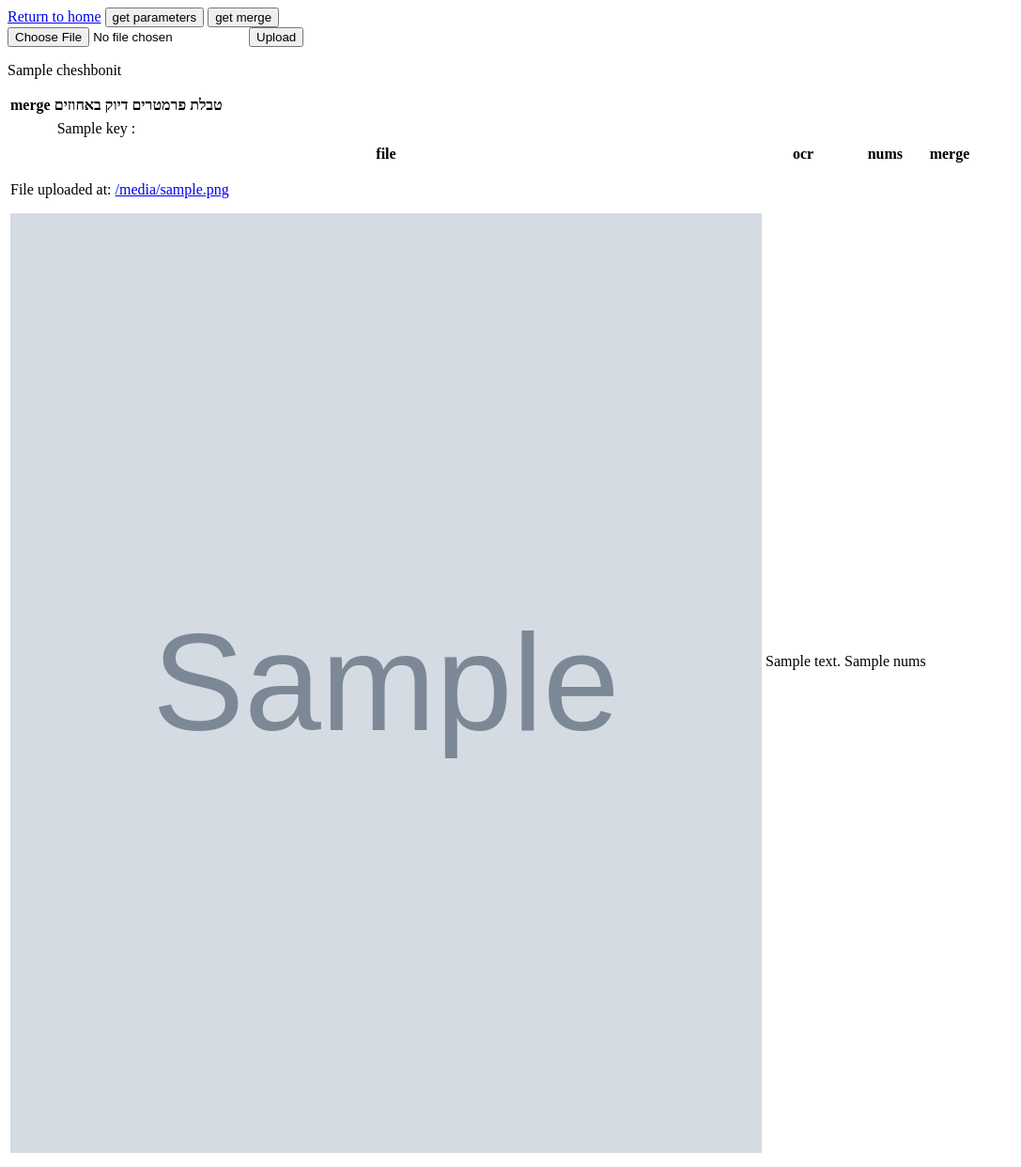
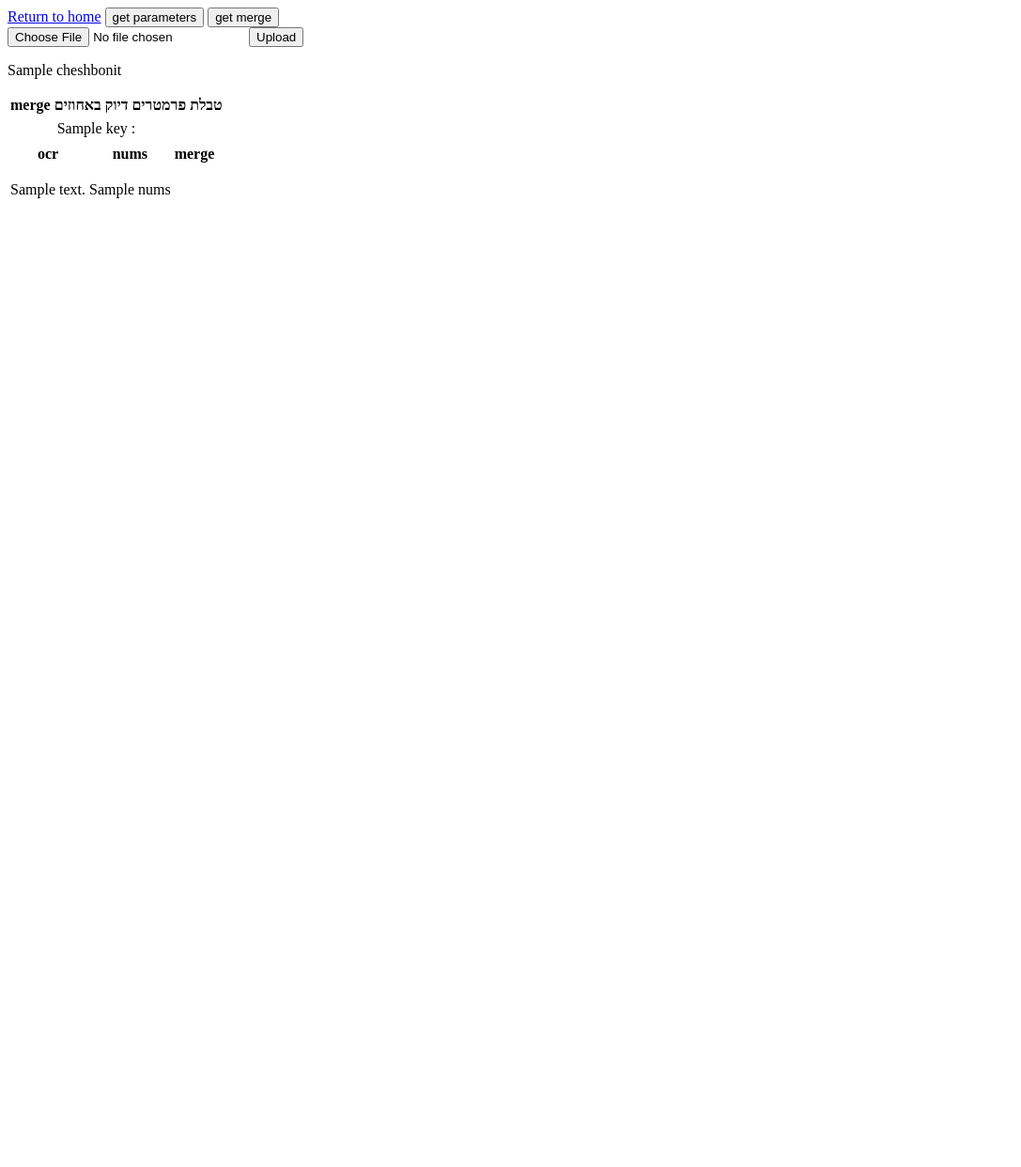
Before and after one commit to aviadm24/ocr, a Django app: template ocr/templates/ocr/image_upload.html in a window 1280 px wide. Shown: the whole page at 94% size, without its empty margins (0-1087 px from the left). After the commit the page ends 211 px from the top, so only its background shows below. Run offline with Django 3.2, Linux system fonts and the light colour scheme; the template is opened without the code that fills it: most values are stand-ins (such as "Sample title", 1, 10 or a date in 2020); grey boxes marked "Sample" are stand-in pictures; some libraries are stand-ins or nearby versions.

Commit message:
changed html to show only heb and nums

```diff
--- a/ocr/templates/ocr/image_upload.html
+++ b/ocr/templates/ocr/image_upload.html
@@ -56,21 +56,21 @@
     {% if uploaded_file_url %}
         <table>
       <thead>
-      <th>file</th>
+      <!--<th>file</th>-->
       <th>ocr</th>
       <th>nums</th>
       <th>merge</th>
       </thead>
       <tbody>
       <tr>
-          <td>
+          <!--<td>-->
 
-                <p>File uploaded at: <a href="{% static uploaded_file_url %}">{{ uploaded_file_url }}</a></p>
-                <img src="{% static uploaded_file_url %}" height="1000" width="800">
-              <!--<img src="/{{ uploaded_file_url }}" height="1000" width="800">-->
-              <!--<img src="{{ uploaded_file_url }}" height="1000" width="800">-->
+                <!--<p>File uploaded at: <a href="{% static uploaded_file_url %}">{{ uploaded_file_url }}</a></p>-->
+                <!--<img src="{% static uploaded_file_url %}" height="1000" width="800">-->
+              <!--&lt;!&ndash;<img src="/{{ uploaded_file_url }}" height="1000" width="800">&ndash;&gt;-->
+              <!--&lt;!&ndash;<img src="{{ uploaded_file_url }}" height="1000" width="800">&ndash;&gt;-->
 
-          </td>
+          <!--</td>-->
           <td>
               {% if text %}
               {% autoescape off %}
--- a/ocr/views.py
+++ b/ocr/views.py
@@ -101,7 +101,7 @@ def image_upload(request):
         return render(request, 'ocr/image_upload.html', {
             'text': text,
             'nums': nums,
-            'answers': word_list_dict,
+            # 'answers': word_list_dict,
             'uploaded_file_url': uploaded_file_url
         })
 
--- a/post.py
+++ b/post.py
@@ -2,8 +2,9 @@ import requests
 import json
 url = 'http://127.0.0.1:8000/ocr_output/'
 url2 = 'https://avi-ocr.herokuapp.com/ocr_output/'
-files = {'image': open('images/7.jpg', 'rb')}
+files = {'image': open('images/8.jpg', 'rb')}
 res = requests.post(url2, files=files)
+print('res: ', res)
 string = res.text
 json_obj = json.loads(string)
 
```
Also changed, not shown: ocr/static/images/4.jpg (added), ocr/static/images/6.jpg (deleted), 2 other files.
